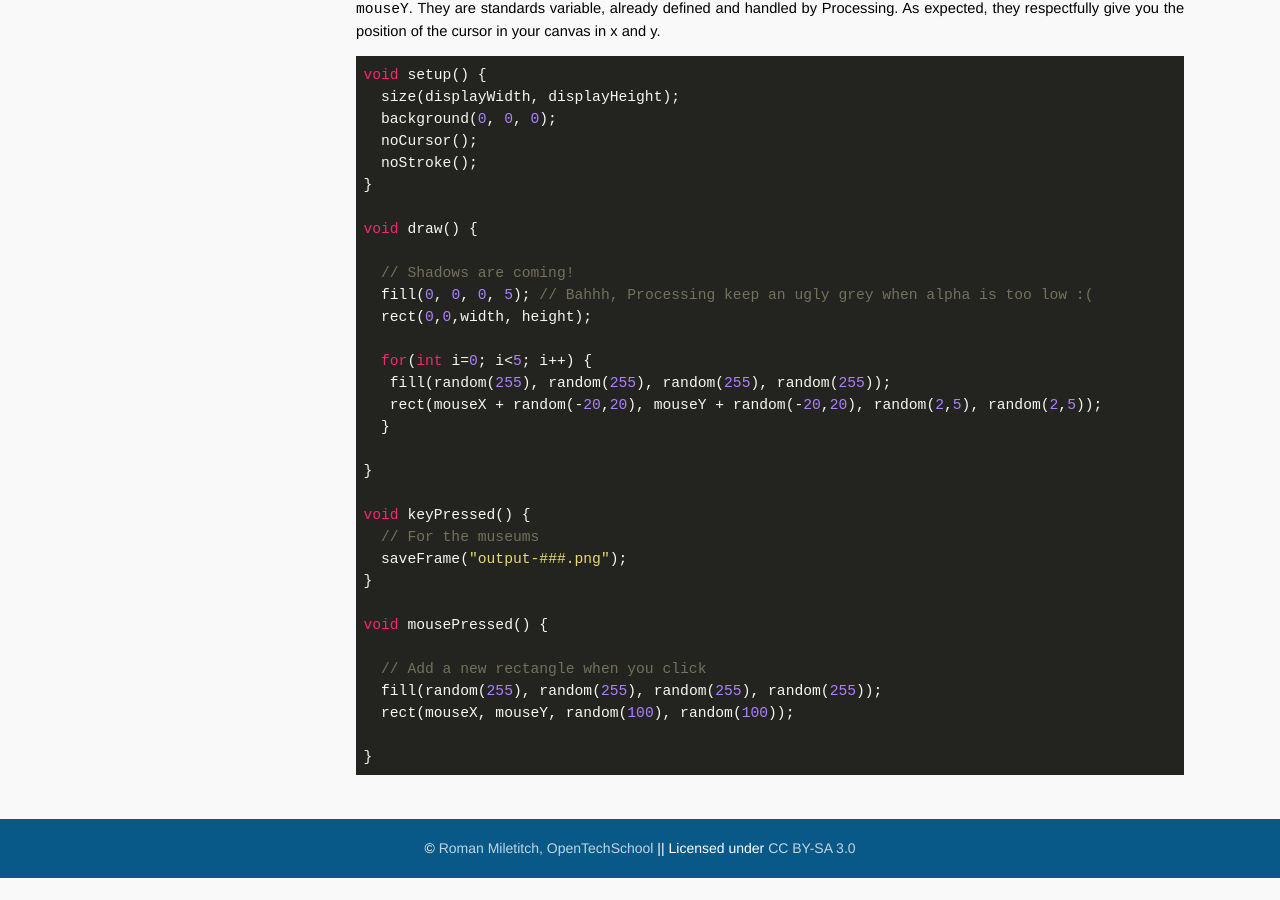
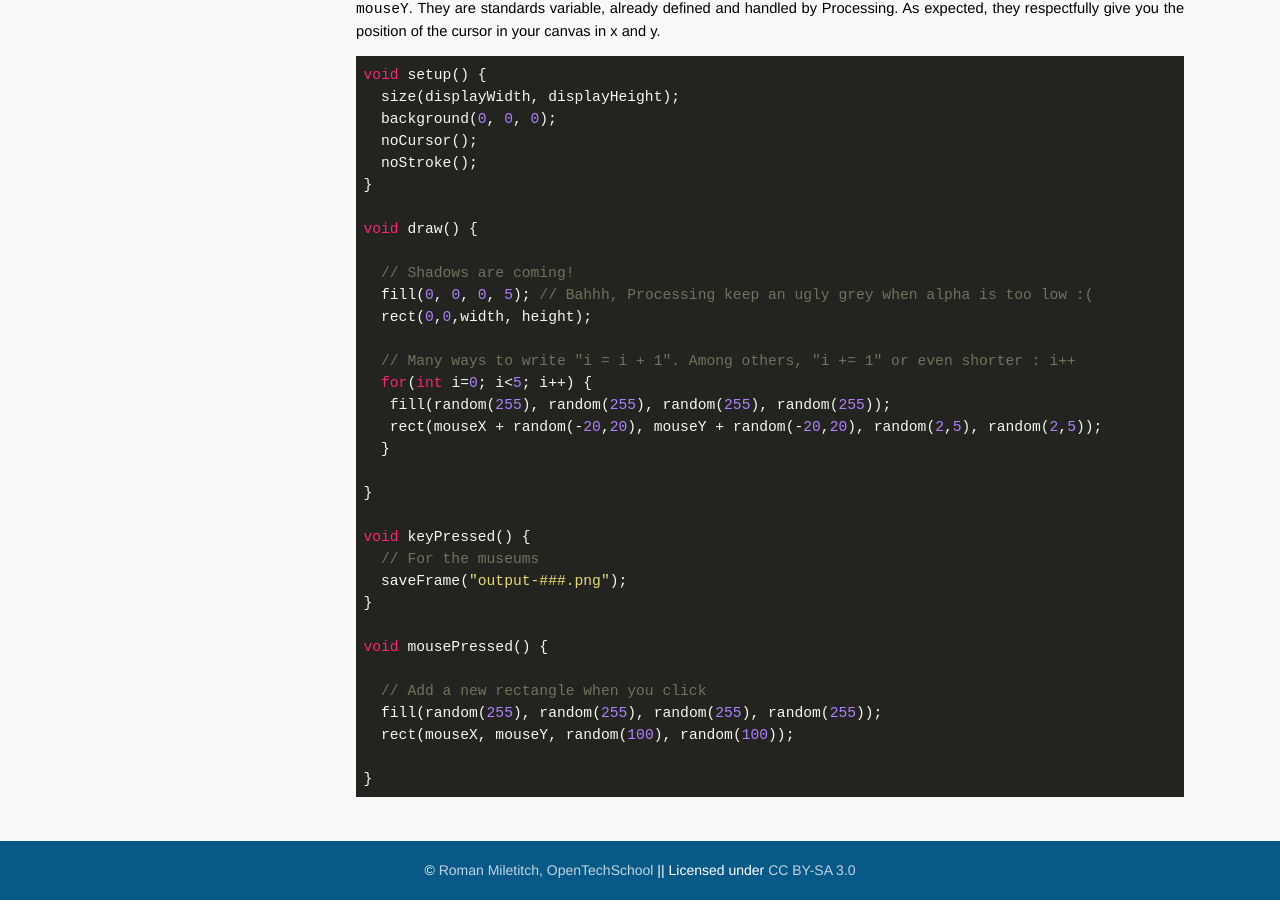
Before and after one commit to OpenTechSchool-Brussels/data-visualisation-with-processing, a Jekyll site: the page built from Getting-to-know-your-canvas.markdown, in a window 1280 px wide and 900 px high, scrolled down 6311 px. Built offline with Jekyll 4.4.1, drawn with Linux system fonts in a browser that asks for light colours; Markdown is read by kramdown in place of the engine named in the settings; before the commit the page ends 7189 px from its top, so only the background shows below that.

Commit message:
Update Getting-to-know-your-canvas.markdown

```diff
--- a/Getting-to-know-your-canvas.markdown
+++ b/Getting-to-know-your-canvas.markdown
@@ -248,6 +248,7 @@ void draw() {
   fill(0, 0, 0, 5); // Bahhh, Processing keep an ugly grey when alpha is too low :(
   rect(0,0,width, height);
 
+  // Many ways to write "i = i + 1". Among others, "i += 1" or even shorter : i++
   for(int i=0; i<5; i++) {
    fill(random(255), random(255), random(255), random(255));
    rect(mouseX + random(-20,20), mouseY + random(-20,20), random(2,5), random(2,5));
```
